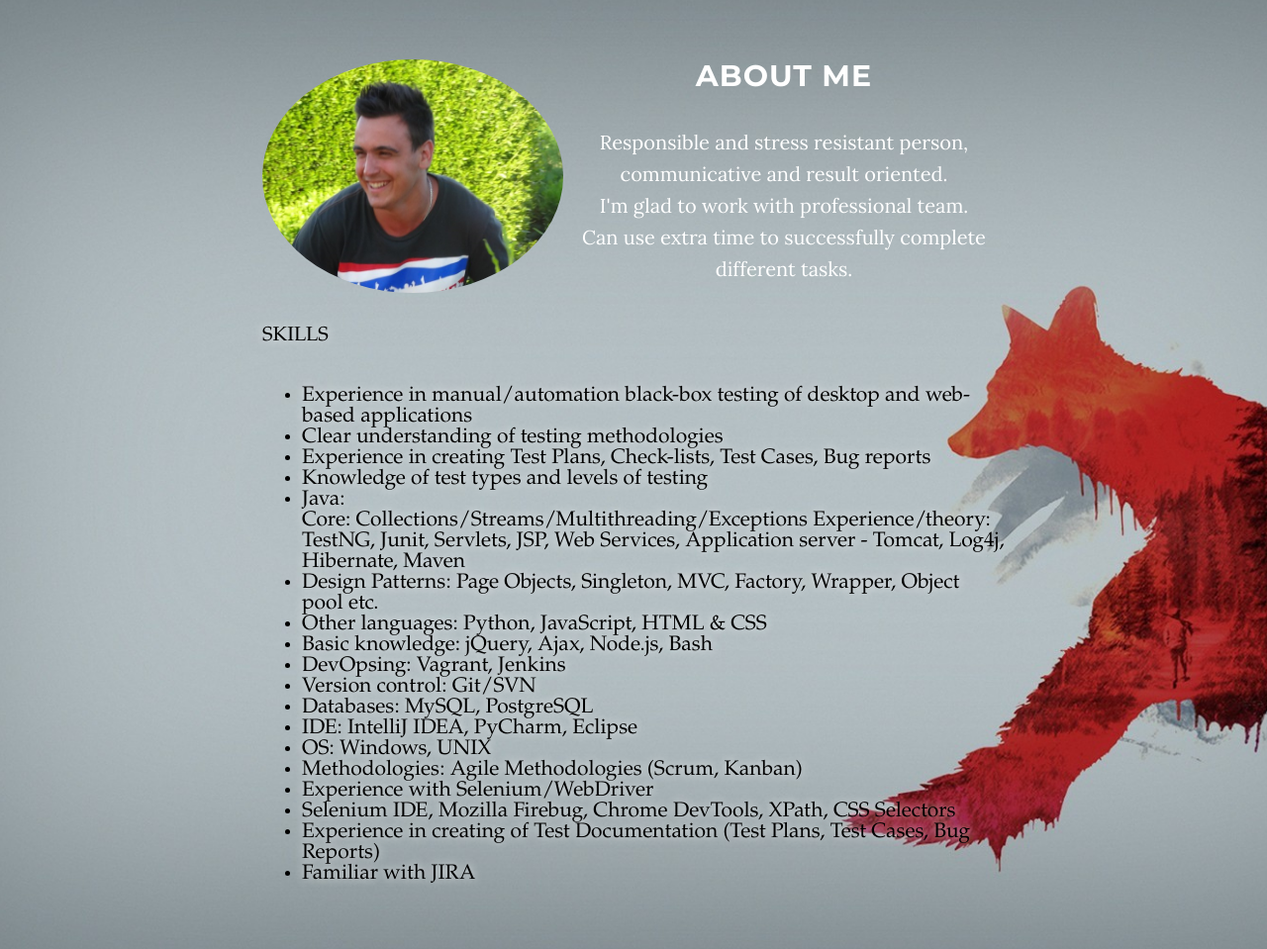
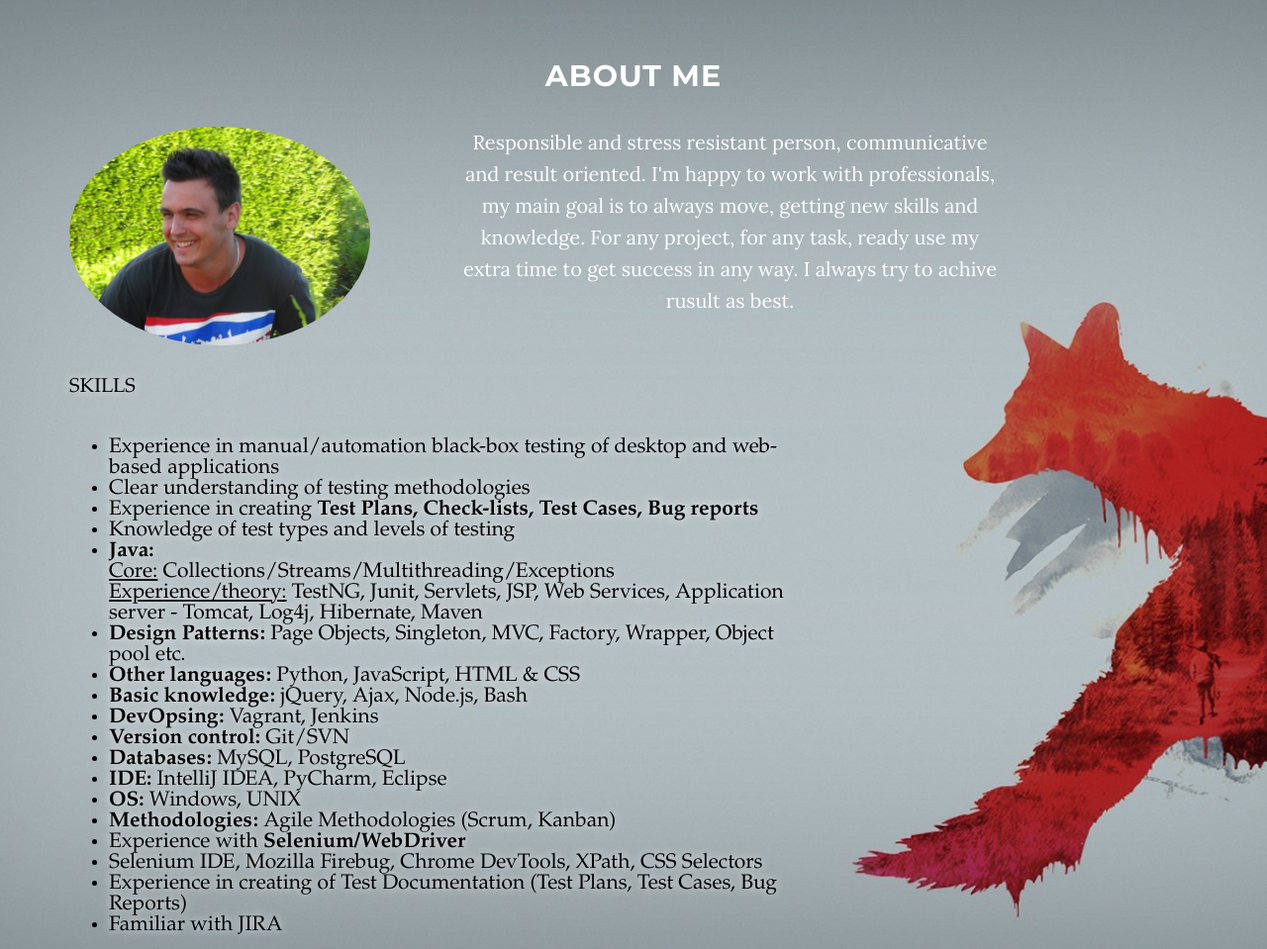
Before and after one commit to DesmondJava/MyPortfolio_Bootstrap, a plain HTML site: page index.html in a window 1280 px wide. Shown: the part 840-1799 px from the top of the page at 99% size. Drawn offline with Linux system fonts and the light colour scheme; some packages are replaced by stand-ins of ours.

Commit message:
some fix in css

```diff
--- a/css/grayscale.css
+++ b/css/grayscale.css
@@ -278,11 +278,6 @@ a:focus {
     -o-background-size: cover;
 }
 
-.myphoto{
-    float: left;
-
-}
-
 .intro .intro-body {
     display: table-cell;
     vertical-align: middle;
--- a/css/own.css
+++ b/css/own.css
@@ -7,6 +7,12 @@
     font-family: Baskerville, "Baskerville Old Face", "Goudy Old Style", Garamond, "Times New Roman", serif;
     font-size:150%;
 
+}
+
+.myphoto{
+    float: left;
+    max-width: 304px;
+    max-height: 236px;
 }
 
 hr.intro-divider {
@@ -24,3 +30,7 @@ hr.intro-divider {
     text-align: center;
 
 }
+
+.underline{
+    text-decoration: underline;
+}
--- a/index.html
+++ b/index.html
@@ -74,11 +74,12 @@
                         <a href="#" class="dropdown-toggle" data-toggle="dropdown">Social Media <b class="caret"></b></a>
                         <ul class="dropdown-menu">
                             <li><a href="https://vk.com/spawnkiev" target="_blank"><i class="fa fa-vk fa-fw"></i>VKontakte</a></li>
-                            <li><a href="https://www.facebook.com/spawnihome" target="_blank"><i class="fa fa-facebook-square fa-fw"></i> Facebook</a></li>
+                            <li><a href="https://www.facebook.com/spawnihome" target="_blank"><i class="fa fa-facebook-square fa-fw"></i>Facebook</a></li>
                             <li><a href="https://www.instagram.com/vadym.shevchenko/" target="_blank"><i class="fa fa-instagram fa-fw"></i>Instagram</a></li>
                             <li><a href="https://ua.linkedin.com/in/vadym-shevchenko-63540310a" target="_blank"><i class="fa fa-linkedin fa-fw"></i>LinkedIn</a></li>
                             <li><a href="https://github.com/DesmondJava" target="_blank"><i class="fa fa-github fa-fw"></i>GitHub</a></li>
                             <li><a href="http://www.freecodecamp.com/desmondjava" target="_blank"><i class="fa fa-fire fa-fw"></i>FreeCodeCamp</a></li>
+                            <li><a href="https://www.codecademy.com/SpawnKiev" target="_blank"><i class="fa fa-external-link fa-fw"></i>Codecademy</a></li>
                         </ul>
                     </li>
                 </ul>
@@ -125,43 +126,45 @@
         <div class="about">
             <div class="container">
                 <div class="row">
-                    <div class="col-lg-8 col-lg-offset-2">
+                    <h2>About Me</h2>
+                    <div class="col-md-4">
+                        <img class="img-circle myphoto img-responsive" src="img/me.jpg" alt="">
+                    </div>
+                    <div class="col-md-6"><p>Responsible and stress resistant person, communicative and result oriented.
+                        I'm happy to work with professionals, my main goal is to always move, getting new skills and knowledge.
+                        For any project, for any task, ready use my extra time to get success in any way.
+                        I always try to achive rusult as best.</p>
+                    </div>
+                </div>
 
-                            <img class="img-circle myphoto" src="img/me.jpg" width="304" height="236" alt="">
-
-                        <h2>About Me</h2>
-                        <p>Responsible and stress resistant person, communicative and result oriented.
-                        <br>I'm glad to work with professional team. <br>Can use extra time to successfully complete different tasks.
-                        </p>
-
-
-
+                <div class="row">
+                <br>
+                    <div class="col-md-8">
                         <div class="skills">
                             <p class="red">SKILLS</p>
                             <ul>
                                 <li>Experience in manual/automation black-box testing of desktop and web-based applications</li>
                                 <li>Clear understanding of testing methodologies</li>
-                                <li>Experience in creating Test Plans, Check-lists, Test Cases, Bug reports</li>
+                                <li>Experience in creating <b>Test Plans, Check-lists, Test Cases, Bug reports</b></li>
                                 <li>Knowledge of test types and levels of testing</li>
-                                <li>Java: </li>
-                                Core: Collections/Streams/Multithreading/Exceptions
-                                Experience/theory: TestNG, Junit, Servlets, JSP, Web Services, Application server - Tomcat, Log4j, Hibernate, Maven
-                                <li>Design Patterns: Page Objects, Singleton, MVC, Factory, Wrapper, Object pool etc.</li>
-                                <li>Other languages: Python, JavaScript, HTML & CSS</li>
-                                <li>Basic knowledge: jQuery, Ajax, Node.js, Bash</li>
-                                <li>DevOpsing: Vagrant, Jenkins</li>
-                                <li>Version control: Git/SVN</li>
-                                <li>Databases: MySQL, PostgreSQL</li>
-                                <li>IDE: IntelliJ IDEA, PyCharm, Eclipse</li>
-                                <li>OS: Windows, UNIX</li>
-                                <li>Methodologies:  Agile Methodologies (Scrum, Kanban)</li>
-                                <li>Experience with Selenium/WebDriver</li>
+                                <li><b>Java:</b> </li>
+                                <span class="underline">Core:</span> Collections/Streams/Multithreading/Exceptions<br>
+                                <span class="underline">Experience/theory:</span> TestNG, Junit, Servlets, JSP, Web Services, Application server - Tomcat, Log4j, Hibernate, Maven
+                                <li><b>Design Patterns:</b> Page Objects, Singleton, MVC, Factory, Wrapper, Object pool etc.</li>
+                                <li><b>Other languages:</b> Python, JavaScript, HTML & CSS</li>
+                                <li><b>Basic knowledge:</b> jQuery, Ajax, Node.js, Bash</li>
+                                <li><b>DevOpsing:</b> Vagrant, Jenkins</li>
+                                <li><b>Version control:</b> Git/SVN</li>
+                                <li><b>Databases:</b> MySQL, PostgreSQL</li>
+                                <li><b>IDE:</b> IntelliJ IDEA, PyCharm, Eclipse</li>
+                                <li><b>OS:</b> Windows, UNIX</li>
+                                <li><b>Methodologies:</b>  Agile Methodologies (Scrum, Kanban)</li>
+                                <li>Experience with <b>Selenium/WebDriver</b></li>
                                 <li>Selenium IDE, Mozilla Firebug, Chrome DevTools, XPath, CSS Selectors</li>
                                 <li>Experience in creating of Test Documentation (Test Plans, Test Cases, Bug Reports)</li>
                                 <li>Familiar with JIRA</li>
                             </ul>
                         </div>
-
                     </div>
                 </div>
             </div>
@@ -216,7 +219,7 @@
                         <!-- Portfolio img3 -->
                         <div class="row">
                             <div class="col-md-4 col-sm-6 portfolio-item">
-                                <a href="https://pectorale.com.ua" target="_blank" class="portfolio-link" data-toggle="modal">
+                                <a href="http://pectorale.com.ua" target="_blank" class="portfolio-link" data-toggle="modal">
                                     <div class="portfolio-hover">
                                         <div class="portfolio-hover-content">
                                             <i class="fa fa-external-link fa-3x"></i>
```
